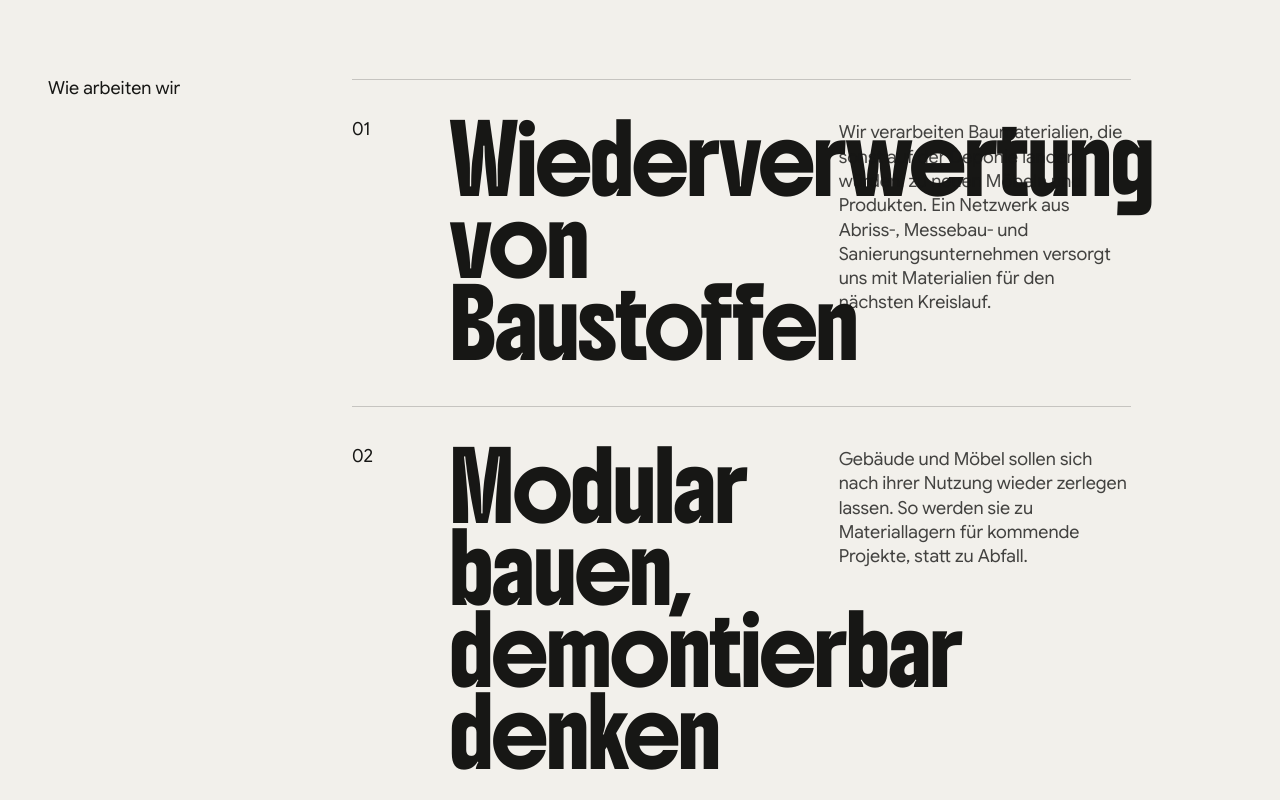
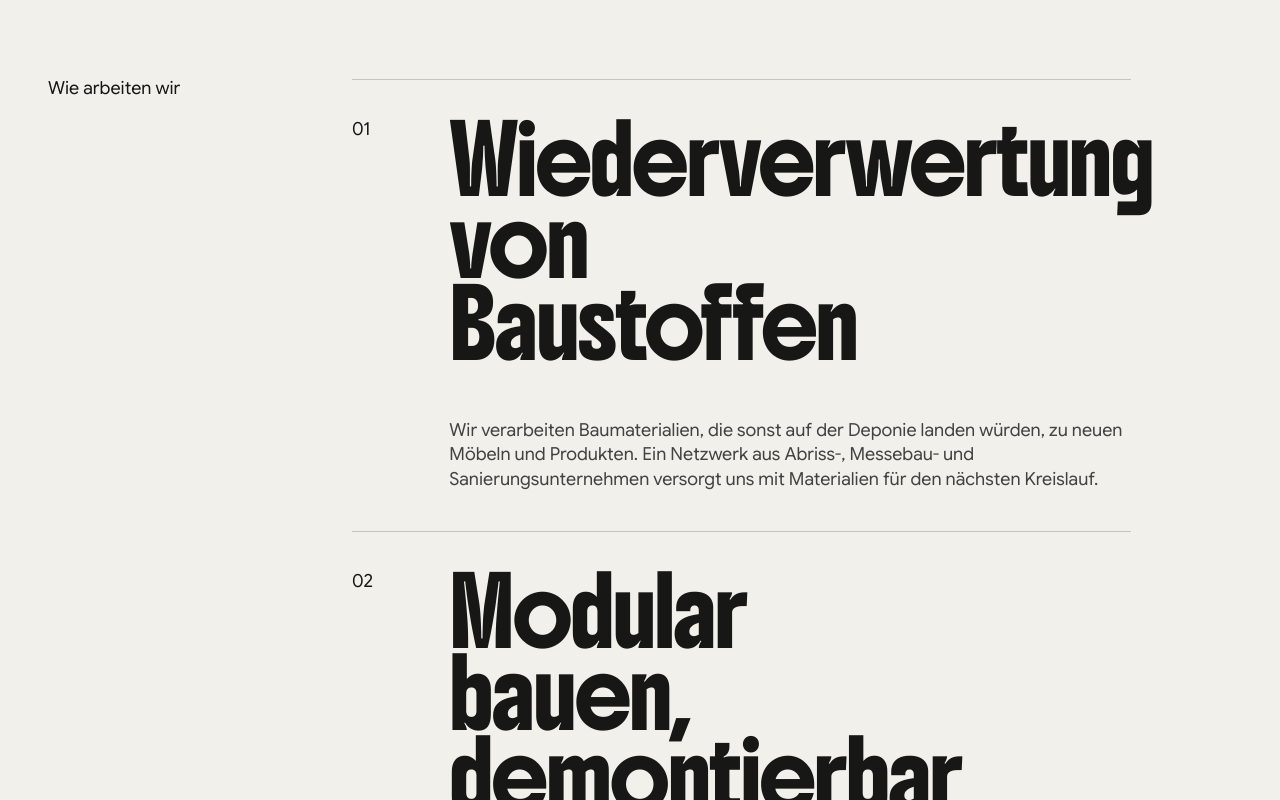
Before and after one commit to brandonhaslegs/studio-tegel, a Next.js app: page /studio in a window 1280 px wide. Shown: the part 2960-3760 px from the top of the page. Built offline with nearby package versions, Linux system fonts and the light colour scheme.

Commit message:
Stack studio principle copy

```diff
--- a/src/app/studio/page.tsx
+++ b/src/app/studio/page.tsx
@@ -62,7 +62,7 @@ export default function StudioPage() {
             <article className="grid grid-cols-8 gap-y-5 border-t border-ink/20 py-8 md:gap-y-8 md:py-10" key={principle.number}>
               <p className="nav-text col-span-1">{principle.number}</p>
               <h2 className="headline col-span-7 md:col-span-4">{principle.title}</h2>
-              <p className="project-copy col-span-7 col-start-2 text-ink/80 md:col-span-3 md:col-start-6">{principle.copy}</p>
+              <p className="project-copy col-span-7 col-start-2 mt-2 text-ink/80 md:mt-5">{principle.copy}</p>
             </article>
           ))}
         </div>
```
